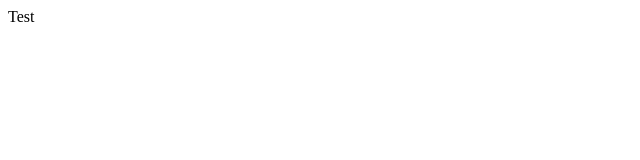
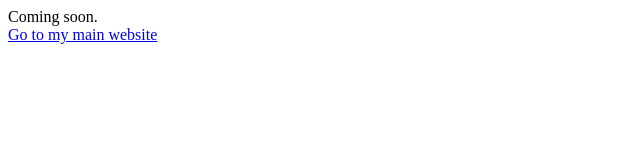
Before and after one commit to puntofisso/puntofisso.github.io, a plain HTML site: page index.html in a window 1280 px wide. Shown: the whole page, without its empty margins (0-640 px from the left). Drawn offline with Linux system fonts and the light colour scheme.

Commit message:
Update index.html

```diff
--- a/index.html
+++ b/index.html
@@ -1,6 +1,7 @@
 <html>
 <head></head>
 <body>
-Test
+Coming soon.<br/>
+<a href="https://puntofisso.net/">Go to my main website</a>
 </body>
 </html>
```
